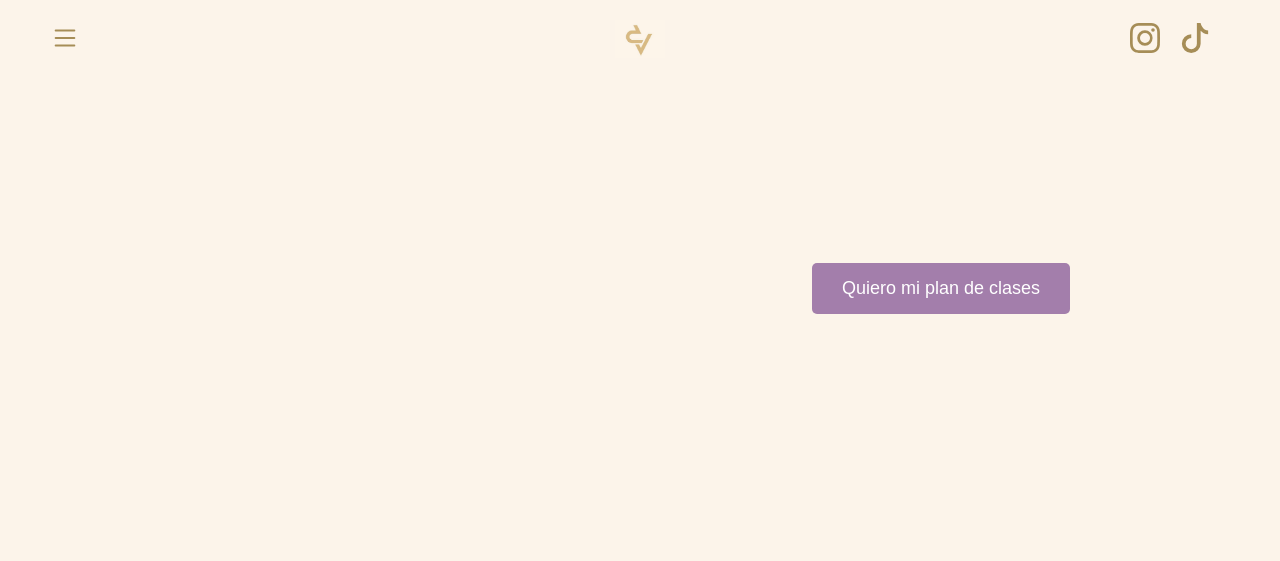
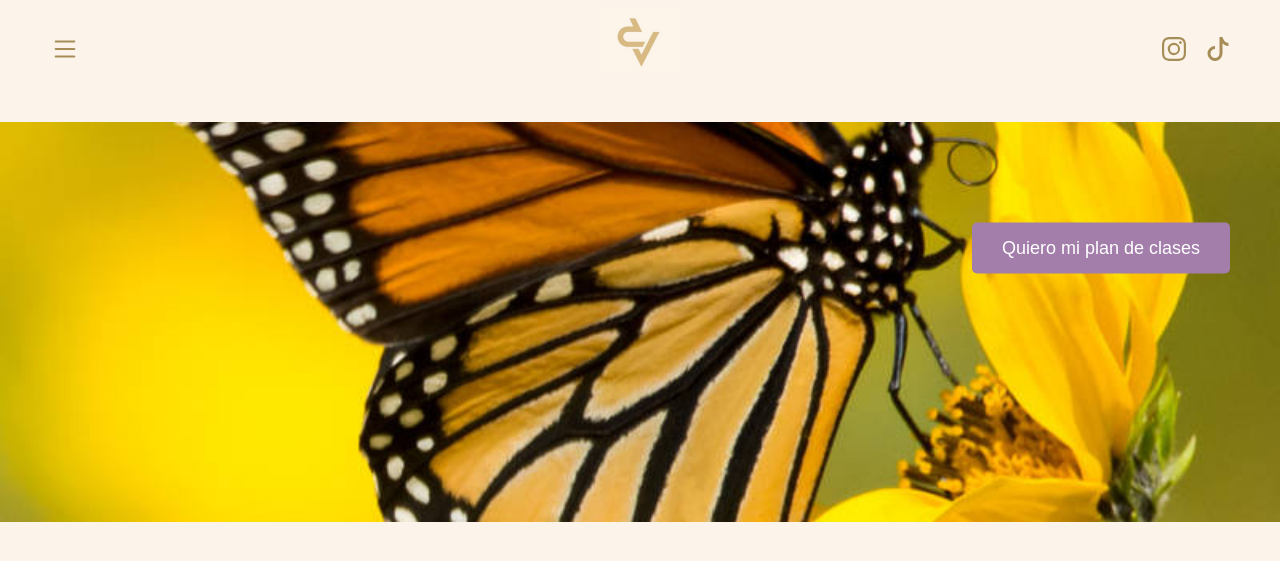
Before and after one commit to Martinacolomboo/DVOLVE, a Django app: template principal/templates/principal/segunda_pagina.html in a window 1280 px wide. Shown: the top 561 px of the page. Run offline with Django 3.2, Linux system fonts and the light colour scheme; the template is opened without the code that fills it, so the values that code supplies are empty.

Commit message:
algunos cambios

```diff
--- a/principal/static/principal/css/style.css
+++ b/principal/static/principal/css/style.css
@@ -16,9 +16,8 @@ body {
     max-width: 960px; /* Ancho máximo para el contenido */
     width: 100%; /* Ocupa todo el ancho disponible */
 
-    /* ¡SOLUCIÓN! Empuja el contenedor hacia abajo con un valor en píxeles. */
-    /* Puedes ajustar este valor para subirlo o bajarlo. */
-    padding-top: 150px;
+    margin: 20px auto; /* Centra el contenedor y le da espacio */
+    flex-grow: 1;
 
     /* Centramos los elementos internos */
     display: flex;
@@ -77,32 +76,47 @@ p {
 }
 /*ahora va la parte de la segunda pagina*/
 /*el logo en el medio*/
+.main-header {
+    width: 100%;
+    display: grid;
+    grid-template-columns: 1fr auto 1fr; /* izquierda - centro - derecha */
+    align-items: center;
+     padding-top: 10px; /* Mantén solo el padding superior si lo necesitas */
+    padding-bottom: 10px;
+     margin-bottom: 20px;
+}
 .logo2 {
-    margin-top: 20px;
-    text-align: center;
+    justify-self: center; /* logo al medio */
+
 }
-.logo2 img{
-    top: 5%;
-    width: 150px;
+.logo2 img {
+    width: 80px;
     height: auto;
 }
-.main-header .logo2 img {
-    width: 50px !important;
+
+/* En pantallas chicas (celu), achicamos  */
+@media (max-width: 768px) {
+    .logo2 img {
+        width: 70px;
+    }
+     /* Achicamos el botón de plan de clases */
+    .plan-btn button {
+        padding: 8px 8px; /* Reduce el espacio interior */
+        font-size: 10px; /* Reduce el tamaño de la letra */
+    }
+
+    /* También puedes ajustar la posición para pantallas más chicas si es necesario */
+    .plan-btn {
+        right: 20px; /* Mueve el botón más cerca del borde en pantallas chicas */
+    }
 }
 /*ubico las redes sociales*/
 .social-media{
+    justify-self: end; /* redes a la derecha */
+    margin-right: 5%;
     display: flex;
-    justify-content: center; /* Centra los iconos horizontalmente */
-    gap: 20px; /* Espacio entre los iconos */
-   align-items: center;
-    margin-right: 20px;
-    position: absolute;
-    /* Lo alinea verticalmente al centro del header */
-    top: 5%;
-    /* Lo coloca a 50px del borde derecho */
-    right: 50px;
-    /* Ajuste para un centrado vertical perfecto */
-    transform: translateY(-50%);
+    padding-right: 20px;
+    gap: 20px; /* espacio entre íconos */
 }
 .social-icon svg {
     fill: #a68d57;
@@ -156,13 +170,10 @@ p {
     display: block;
 }
 .header-left {
+    justify-self: start;
+    margin-left: 5%;
+    padding-left: 20px;
 
-    display: flex;
-    align-items: center;
-    position: absolute; /* Saca este contenedor del flujo normal */
-    top: 5%; /* Lo alinea verticalmente al centro del header */
-    left: 50px; /* Lo coloca a 50px del borde izquierdo */
-    transform: translateY(-50%); /* Ajuste para un centrado vertical perfecto */
 }
 /*boton del plan/*
 /* Estilos para la sección superior de la página (el contenedor padre) */
@@ -177,7 +188,12 @@ p {
 /* Estilos para el contenedor del botón */
 .plan-btn {
     position: absolute; /* Saca el botón del flujo normal de la página */
-   right: 50px; /* Distancia desde el borde izquierdo. */
+    top: 30%; /* Lo mueve a la mitad de la altura del contenedor padre */
+
+    /* Esta transformación centra el botón perfectamente */
+    transform: translateY(-50%);
+    right: 50px; /* Puedes ajustar este valor para moverlo más a la izquierda */
+
 }
 
 /* Estilos para el botón en sí, que ya tenías */
@@ -197,3 +213,26 @@ p {
     margin-top: auto; /* Crea un espacio para separarlo de la sección de arriba */
 
 }
+.hero-section {
+    position: relative; /* ¡Esto es crucial! Sirve como el punto de referencia para el botón. */
+    width: 100%;
+}
+/*imagen superior*/
+.top-image-container {
+    width: 100%; /* O el ancho que desees */
+   margin:0 /* Espacio debajo de la imagen */
+}
+
+.top-image-container img {
+   width: 100%;
+    height: 400px; /* Define una altura fija, ajusta este valor */
+     display: block;
+    /* Esta propiedad es clave para que la imagen no se distorsione al cambiar de tamaño */
+    object-fit: cover;
+}
+img {
+    max-width: 100%; /* Haz la imagen responsiva */
+    height: auto;
+    display: block;
+    margin-bottom: 20px;
+}
--- a/principal/templates/principal/segunda_pagina.html
+++ b/principal/templates/principal/segunda_pagina.html
@@ -8,23 +8,7 @@
 </head>
 <body>
     <header class="main-header">
-        <div class="logo2">
-            <img src="{% static 'principal/img/logo.png' %}" alt="Logo de DVOLVE">
-        </div>
-        <div class="header-right">
-            <div class="social-media">
-                <a href="https://www.instagram.com/dvolve.ar/" target="_blank" class="social-icon">
-                    <svg xmlns="http://www.w3.org/2000/svg" width="30" height="30" fill="currentColor" class="bi bi-instagram" viewBox="0 0 16 16">
-                      <path d="M8 0C5.829 0 5.556.01 4.703.048 3.85.088 3.269.222 2.76.42a3.9 3.9 0 0 0-1.417.923A3.9 3.9 0 0 0 .42 2.76C.222 3.268.087 3.85.048 4.7.01 5.555 0 5.827 0 8.001c0 2.172.01 2.444.048 3.297.04.852.174 1.433.372 1.942.205.526.478.972.923 1.417.444.445.89.719 1.416.923.51.198 1.09.333 1.942.372C5.555 15.99 5.827 16 8 16s2.444-.01 3.298-.048c.851-.04 1.434-.174 1.943-.372a3.9 3.9 0 0 0 1.416-.923c.445-.445.718-.891.923-1.417.197-.509.332-1.09.372-1.942C15.99 10.445 16 10.173 16 8s-.01-2.445-.048-3.299c-.04-.851-.175-1.433-.372-1.941a3.9 3.9 0 0 0-.923-1.417A3.9 3.9 0 0 0 13.24.42c-.51-.198-1.092-.333-1.943-.372C10.443.01 10.172 0 7.998 0zm-.717 1.442h.718c2.136 0 2.389.007 3.232.046.78.035 1.204.166 1.486.275.373.145.64.319.92.599s.453.546.598.92c.11.281.24.705.275 1.485.039.843.047 1.096.047 3.231s-.008 2.389-.047 3.232c-.035.78-.166 1.203-.275 1.485a2.5 2.5 0 0 1-.599.919c-.28.28-.546.453-.92.598-.28.11-.704.24-1.485.276-.843.038-1.096.047-3.232.047s-2.39-.009-3.233-.047c-.78-.036-1.203-.166-1.485-.276a2.5 2.5 0 0 1-.92-.598 2.5 2.5 0 0 1-.6-.92c-.109-.281-.24-.705-.275-1.485-.038-.843-.046-1.096-.046-3.233s.008-2.388.046-3.231c.036-.78.166-1.204.276-1.486.145-.373.319-.64.599-.92s.546-.453.92-.598c.282-.11.705-.24 1.485-.276.738-.034 1.024-.044 2.515-.045zm4.988 1.328a.96.96 0 1 0 0 1.92.96.96 0 0 0 0-1.92m-4.27 1.122a4.109 4.109 0 1 0 0 8.217 4.109 4.109 0 0 0 0-8.217m0 1.441a2.667 2.667 0 1 1 0 5.334 2.667 2.667 0 0 1 0-5.334"/>
-                    </svg>
-                </a>
-                <a href="https://www.tiktok.com/@lula_dvfit" target="_blank" class="social-icon">
-                    <svg xmlns="http://www.w3.org/2000/svg" width="30" height="30" fill="currentColor" class="bi bi-tiktok" viewBox="0 0 16 16">
-                      <path d="M9 0h1.98c.144.715.54 1.617 1.235 2.512C12.895 3.389 13.797 4 15 4v2c-1.753 0-3.07-.814-4-1.829V11a5 5 0 1 1-5-5v2a3 3 0 1 0 3 3z"/>
-                    </svg>
-                </a>
-            </div>
-            <div class="header-left">
+         <div class="header-left">
                 <div class="menu-desplegable">
                     <svg xmlns="http://www.w3.org/2000/svg" width="30" height="30" fill="currentColor" class="bi bi-list" viewBox="0 0 16 16">
                         <path fill-rule="evenodd" d="M2.5 12a.5.5 0 0 1 .5-.5h10a.5.5 0 0 1 0 1H3a.5.5 0 0 1-.5-.5m0-4a.5.5 0 0 1 .5-.5h10a.5.5 0 0 1 0 1H3a.5.5 0 0 1-.5-.5m0-4a.5.5 0 0 1 .5-.5h10a.5.5 0 0 1 0 1H3a.5.5 0 0 1-.5-.5"/>
@@ -35,22 +19,41 @@
                         <a href="#">Opción 2</a>
                     </div>
                 </div>
-            </div>
         </div>
-    </header>
-    <div class="main-container">
-        <div class="header-section">
+        <div class="logo2">
+            <img src="{% static 'principal/img/logo.png' %}" alt="Logo de DVOLVE">
+        </div>
 
-
-            <div class="plan-btn">
-                <button>Quiero mi plan de clases</button>
-            </div>
+        <div class="social-media">
+            <a href="https://www.instagram.com/dvolve.ar/" target="_blank" class="social-icon">
+                    <svg xmlns="http://www.w3.org/2000/svg" width="24" height="24" fill="currentColor" class="bi bi-instagram" viewBox="0 0 16 16">
+                      <path d="M8 0C5.829 0 5.556.01 4.703.048 3.85.088 3.269.222 2.76.42a3.9 3.9 0 0 0-1.417.923A3.9 3.9 0 0 0 .42 2.76C.222 3.268.087 3.85.048 4.7.01 5.555 0 5.827 0 8.001c0 2.172.01 2.444.048 3.297.04.852.174 1.433.372 1.942.205.526.478.972.923 1.417.444.445.89.719 1.416.923.51.198 1.09.333 1.942.372C5.555 15.99 5.827 16 8 16s2.444-.01 3.298-.048c.851-.04 1.434-.174 1.943-.372a3.9 3.9 0 0 0 1.416-.923c.445-.445.718-.891.923-1.417.197-.509.332-1.09.372-1.942C15.99 10.445 16 10.173 16 8s-.01-2.445-.048-3.299c-.04-.851-.175-1.433-.372-1.941a3.9 3.9 0 0 0-.923-1.417A3.9 3.9 0 0 0 13.24.42c-.51-.198-1.092-.333-1.943-.372C10.443.01 10.172 0 7.998 0zm-.717 1.442h.718c2.136 0 2.389.007 3.232.046.78.035 1.204.166 1.486.275.373.145.64.319.92.599s.453.546.598.92c.11.281.24.705.275 1.485.039.843.047 1.096.047 3.231s-.008 2.389-.047 3.232c-.035.78-.166 1.203-.275 1.485a2.5 2.5 0 0 1-.599.919c-.28.28-.546.453-.92.598-.28.11-.704.24-1.485.276-.843.038-1.096.047-3.232.047s-2.39-.009-3.233-.047c-.78-.036-1.203-.166-1.485-.276a2.5 2.5 0 0 1-.92-.598 2.5 2.5 0 0 1-.6-.92c-.109-.281-.24-.705-.275-1.485-.038-.843-.046-1.096-.046-3.233s.008-2.388.046-3.231c.036-.78.166-1.204.276-1.486.145-.373.319-.64.599-.92s.546-.453.92-.598c.282-.11.705-.24 1.485-.276.738-.034 1.024-.044 2.515-.045zm4.988 1.328a.96.96 0 1 0 0 1.92.96.96 0 0 0 0-1.92m-4.27 1.122a4.109 4.109 0 1 0 0 8.217 4.109 4.109 0 0 0 0-8.217m0 1.441a2.667 2.667 0 1 1 0 5.334 2.667 2.667 0 0 1 0-5.334"/>
+                    </svg>
+            </a>
+            <a href="https://www.tiktok.com/@lula_dvfit" target="_blank" class="social-icon">
+                    <svg xmlns="http://www.w3.org/2000/svg" width="24" height="24" fill="currentColor" class="bi bi-tiktok" viewBox="0 0 16 16">
+                      <path d="M9 0h1.98c.144.715.54 1.617 1.235 2.512C12.895 3.389 13.797 4 15 4v2c-1.753 0-3.07-.814-4-1.829V11a5 5 0 1 1-5-5v2a3 3 0 1 0 3 3z"/>
+                    </svg>
+            </a>
         </div>
-        <div class="content-section">
 
 
 
 
+    </header>
+     <div class="hero-section">
+        <div class="top-image-container">
+            <img src="{% static 'principal/img/ejemplo.jpg' %}" alt="Imagen Superior">
+        </div>
+
+        <div class="plan-btn">
+            <button>Quiero mi plan de clases</button>
+        </div>
+    </div>
+
+    <div class="main-container">
+        <div class="content-section">
+            </div>
     </div>
 </body>
 </html>
```
Also changed, not shown: principal/static/principal/img/ejemplo.jpg (added).
